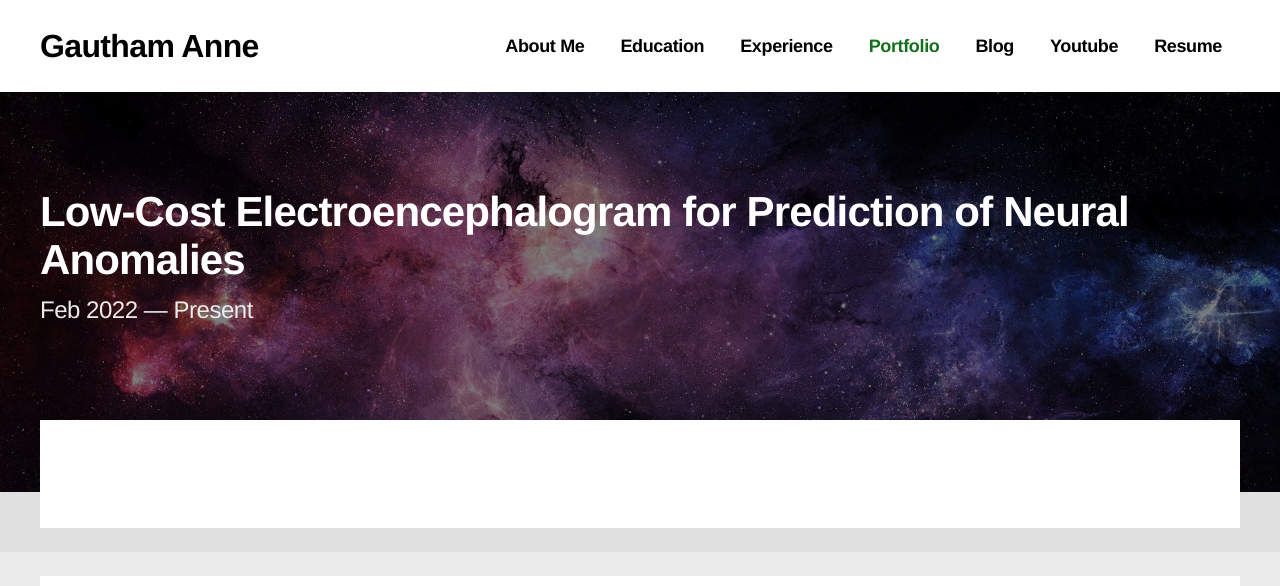
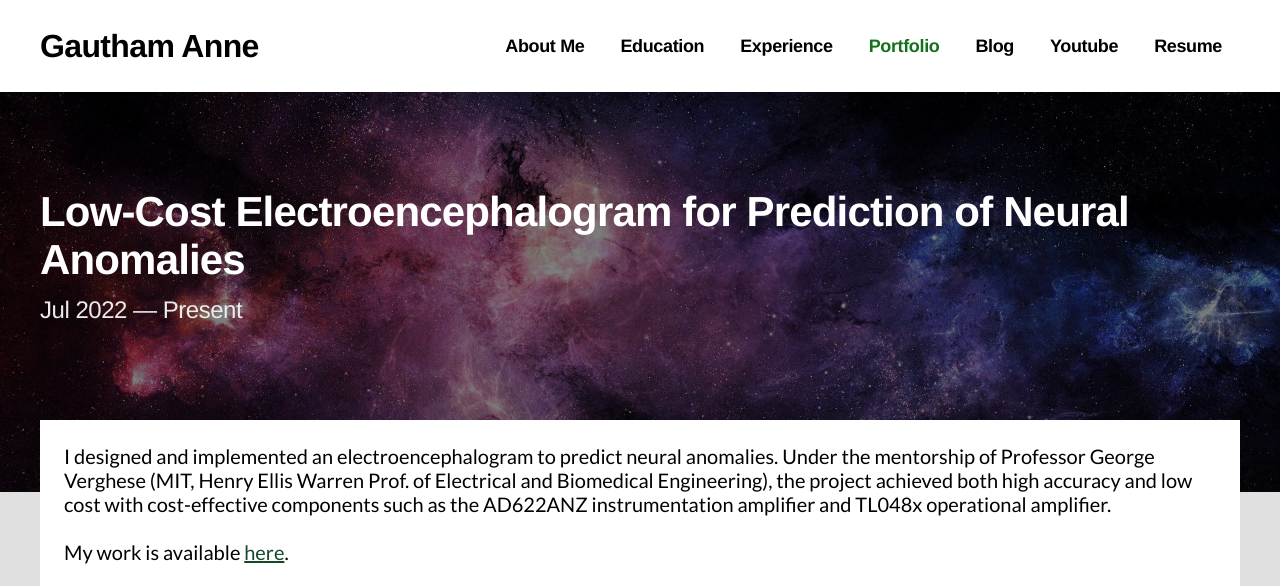
Before and after one commit to annegautham/annegautham.github.io, a Jekyll site: the page built from portfolio/eeg.md, in a window 1280 px wide and 1400 px high. Shown: the top 586 px of the window. Built offline with Jekyll 4.4.1, drawn with Linux system fonts in a browser that asks for light colours; some web fonts are replaced; some of the changed text lies outside the part shown; grey boxes are pictures that could not be loaded.

Commit message:
eeg updates

```diff
--- a/portfolio/eeg.md
+++ b/portfolio/eeg.md
@@ -1,5 +1,24 @@
 ---
 layout: detailpage
 title: Low-Cost Electroencephalogram for Prediction of Neural Anomalies
-description: Feb 2022 — Present
+description: Jul 2022 — Present
 ---
+
+I designed and implemented an electroencephalogram to predict neural anomalies. Under the mentorship of Professor George Verghese (MIT, Henry Ellis Warren Prof. of Electrical and Biomedical Engineering), the project achieved both high accuracy and low cost with cost-effective components such as the AD622ANZ instrumentation amplifier and TL048x operational amplifier.
+
+<br>
+
+My work is available <a href="https://www.techrxiv.org/articles/preprint/The_Design_and_Implementation_of_a_Low-Cost_Electroencephalogram_to_Predict_Neural_Disorders/21651470">here</a>.
+
+<br>
+
+<iframe height="600px" width="100%" src="/assets/documents/portfolio/EEG_Paper_Biomedical_Circuits_Transactions.pdf"></iframe>
+<div class="caption">Paper submitted to IEE Transactions on Biomedical Circuits and Systems</div>
+
+<br>
+
+Signal processing software and hardware filters were implemented. I aim to make this design a closed loop system and BCI (BrainComputer-Interface) compatible. Most of the information required to design the device was self-studied from MIT OCW graduate courses taught by Professor Alan V. Oppenheim. Here are the links to the course home pages: <a href="https://ocw.mit.edu/courses/res-6-007-signals-and-systems-spring-2011/pages/introduction/">Signals and Systems</a> & <a href="https://ocw.mit.edu/courses/res-6-008-digital-signal-processing-spring-2011/pages/introduction/">Digital Signal Processing</a>.
+
+<br>
+
+In addition, I supplemented the video lectures with <i><a href="https://www.amazon.com/Signals-Systems-Inference-Alan-Oppenheim/dp/0133943283">Signals, Systems, and Inference</a></i> by Professor Oppenheim and my mentor, Professor Verghese.
```
Also changed, not shown: 2 other files.
